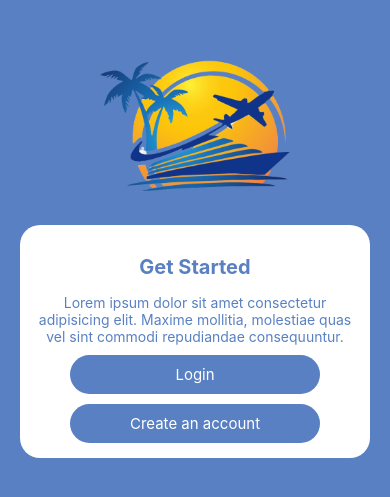
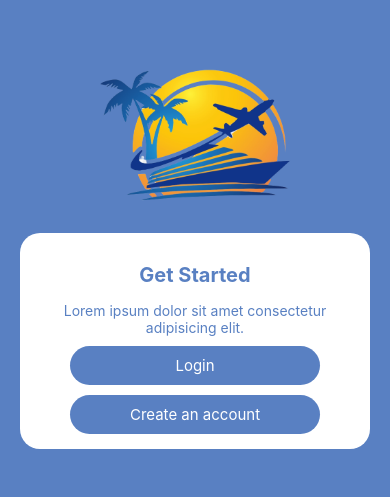
Before and after one commit to MuhammadTahir786/van-app, a React Native app: screen /BusinessAccount in a window 390 px wide. Shown: the part 171-668 px from the top of the page. Built offline with nearby package versions, Linux system fonts and the light colour scheme.

Commit message:
App Changes

```diff
--- a/src/screens/Login/Auth.js
+++ b/src/screens/Login/Auth.js
@@ -1,9 +1,7 @@
-import React, { useState } from 'react'
-import { StatusBar, Text, View, SafeAreaView, Image, TextInput, ScrollView, TouchableOpacity } from 'react-native'
+import React from 'react'
+import { StatusBar, Text, View, SafeAreaView, Image, TouchableOpacity } from 'react-native'
 import { styles } from './style';
 import { Colors } from '../../constants/Colors'
-import FontAwesome5 from 'react-native-vector-icons/FontAwesome5';
-import FontAwesome from 'react-native-vector-icons/FontAwesome';
 import { useNavigation } from '@react-navigation/native';
 
 
@@ -19,8 +17,7 @@ const Auth = () => {
                 <View style={styles.subcontainer}>
                     <Text style={styles.loginHeading}>Get Started</Text>
                     <Text style={styles.authtext}>
-                        Lorem ipsum dolor sit amet consectetur adipisicing elit. Maxime mollitia,
-                        molestiae quas vel sint commodi repudiandae consequuntur.
+                        Lorem ipsum dolor sit amet consectetur adipisicing elit.
                     </Text>
                     <TouchableOpacity onPress={() => { navigation.navigate("PersonelAccount") }} style={styles.btn}>
                         <Text style={styles.btntext}>Login</Text>
--- a/src/screens/Login/BusinessAccount.js
+++ b/src/screens/Login/BusinessAccount.js
@@ -16,9 +16,11 @@ const BusinessAccount = () => {
 
     const data = [
         { label: 'Taxi', value: 'Taxi' },
-        { label: 'Tour', value: 'Tour' },
-        { label: 'Hotel', value: 'Hotel' },
+        { label: 'Tour Guide', value: 'Tour Guide' },
         { label: 'Car Rent', value: 'Car Rent' },
+        { label: 'Hotel Reservation', value: 'Hotel Reservation' },
+        { label: 'Business Advertisement', value: 'Business Advertisement' },
+
 
     ]
 
@@ -103,7 +105,7 @@ const BusinessAccount = () => {
                         />
                     </View>
                     {value != null && value == "Taxi" && <View style={styles.inputContainer}>
-                        <FontAwesome5 name={"mail-bulk"} color={Colors.PrimaryColor} />
+                        <FontAwesome5 name={"car-side"} color={Colors.PrimaryColor} />
                         <TextInput
                             style={styles.textInput}
                             placeholder='Enter your plate number'
--- a/src/screens/Login/PersonelAccount.js
+++ b/src/screens/Login/PersonelAccount.js
@@ -3,7 +3,6 @@ import { StyleSheet, Text, View, SafeAreaView, Image, TextInput, ScrollView, Tou
 import { styles } from "./style"
 import { Colors } from '../../constants/Colors'
 import FontAwesome5 from 'react-native-vector-icons/FontAwesome5';
-import AntDesign from 'react-native-vector-icons/AntDesign';
 import { useNavigation } from '@react-navigation/native';
 
 const PersonelAccount = () => {
@@ -13,7 +12,6 @@ const PersonelAccount = () => {
     return (
         <SafeAreaView style={styles.maincontainer}>
             <ScrollView style={{ flexGrow: 1 }} contentContainerStyle={styles.maincontent}>
-
                 <View style={styles.container}>
                     <Image source={require("../../assets/Logo.png")} resizeMode="contain" style={styles.image} />
                     <View style={styles.subcontainer}>
```
Also changed, not shown: src/screens/Splash/SplashScreen.js (+15 -15 lines).
